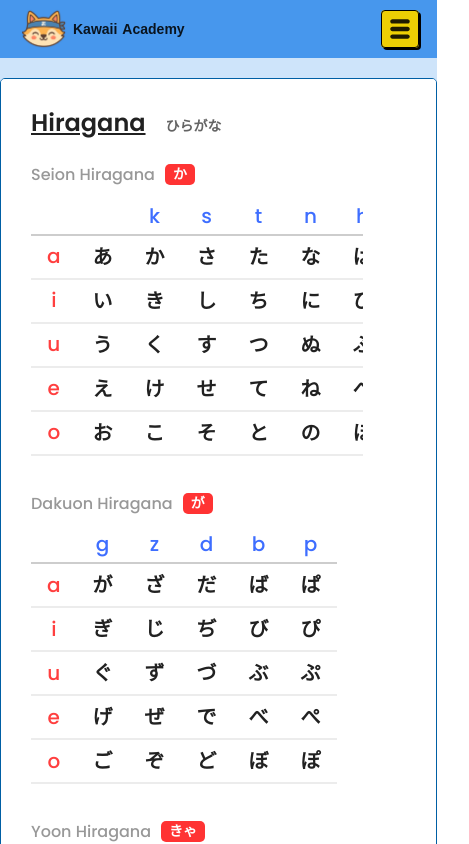
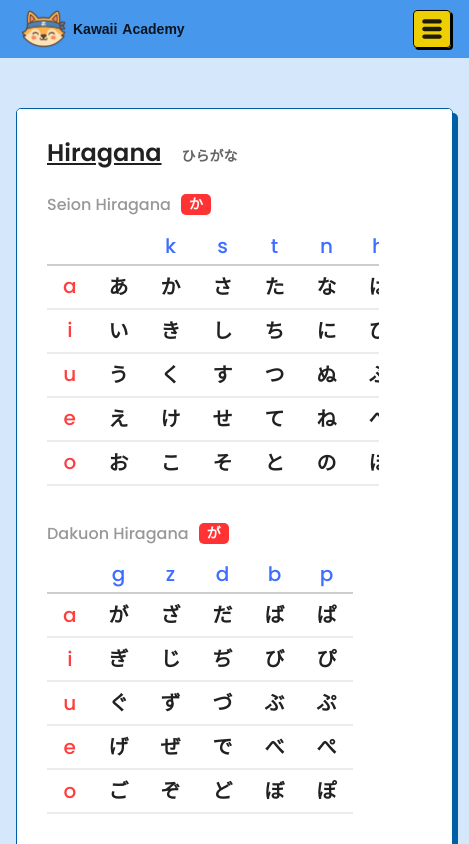
Before and after one commit to estebanT96/kawaii-academy, a React (Vite) app: page /learn in a window 390 px wide. Shown: the top 844 px of the page, 469 px wide, since content can reach past the window. Built offline with nearby package versions, Linux system fonts and the light colour scheme; a web font is replaced by a local one.

Commit message:
Fixed learn mobile layout

```diff
--- a/src/App.tsx
+++ b/src/App.tsx
@@ -37,7 +37,7 @@ function App() {
             >
               <NavBar />
             </Box>
-            <Box sx={{ gridArea: "main" }}>
+            <Box sx={{ gridArea: "main", background: "#4797ed3a" }}>
               <Routes>
                 <Route path="/" element={<Home />}></Route>
                 <Route path="/learn" element={<Learn />}></Route>
--- a/src/components/ui/LearnContainer.tsx
+++ b/src/components/ui/LearnContainer.tsx
@@ -9,9 +9,7 @@ const LearnContainer = ({ children }: Props) => {
   return (
     <Box
       sx={{
-        margin: "0 auto",
-        background: "#4797ed43", //color de fondo
-        padding:"20px 0"
+        marginBottom: "50px",
       }}
     >
       {children}
--- a/src/components/ui/MainContainer.tsx
+++ b/src/components/ui/MainContainer.tsx
@@ -10,8 +10,7 @@ const MainContainer = ({ children }: Props) => {
     <Box
       sx={{
         margin: "0 auto",
-        background: "#4797ed43", //color de fondo
-        height: "85vh",
+        height: "80vh",
       }}
     >
       {children}
--- a/src/pages/Learn.tsx
+++ b/src/pages/Learn.tsx
@@ -1,10 +1,11 @@
-import { Box } from "@mui/material";
+import { Box, Container } from "@mui/material";
 import LearnContainer from "../components/ui/LearnContainer";
 import HiraganaLearnSection from "../components/HiraganaLearnSection";
 import WordLearnSection from "../components/WordLearnSection";
 import KatakanaLearnSection from "../components/KatakanaLearnSection";
 
 const Learn = () => (
+  <Container sx={{ paddingTop: "50px"}}>
     <LearnContainer>
       <Box
         sx={{
@@ -22,6 +23,7 @@ const Learn = () => (
         <WordLearnSection />
       </Box>
     </LearnContainer>
+  </Container>
 );
 
 export default Learn;
```
Lines whose indentation alone changed are shown as unchanged.
